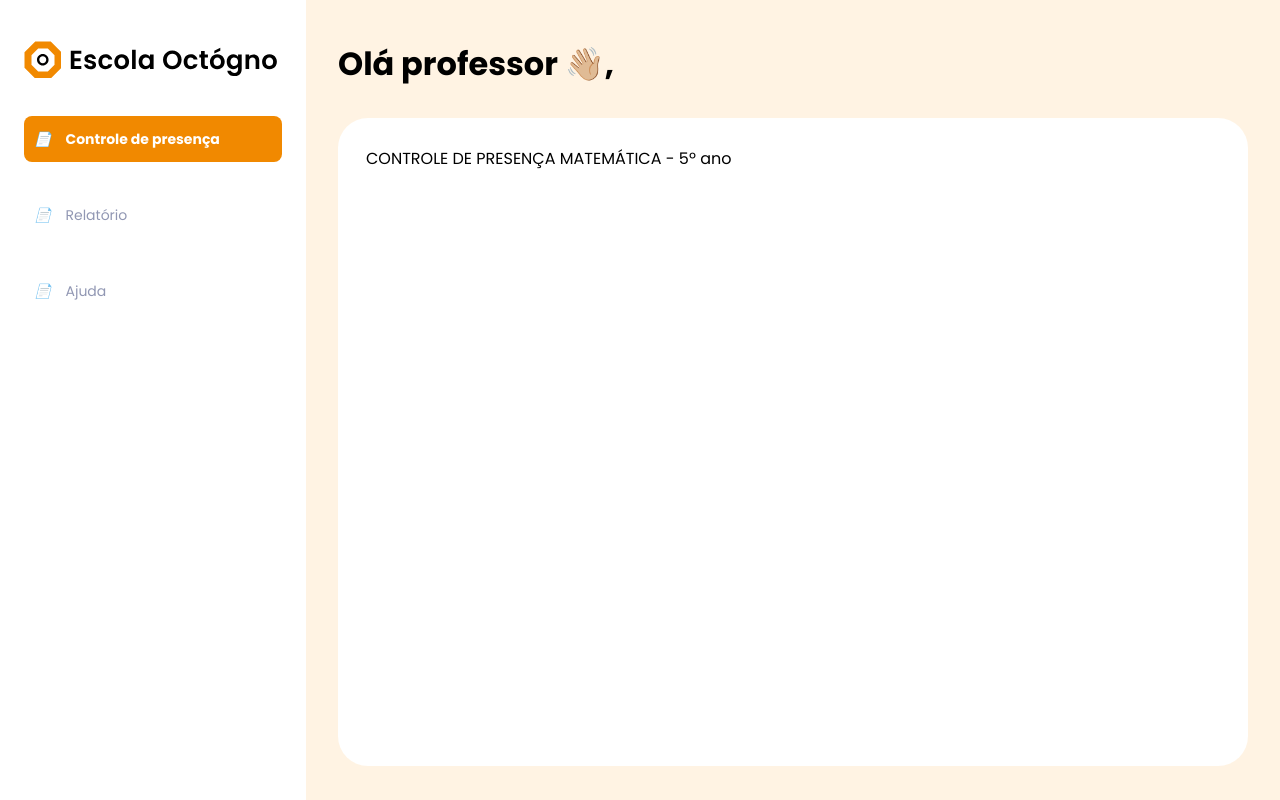
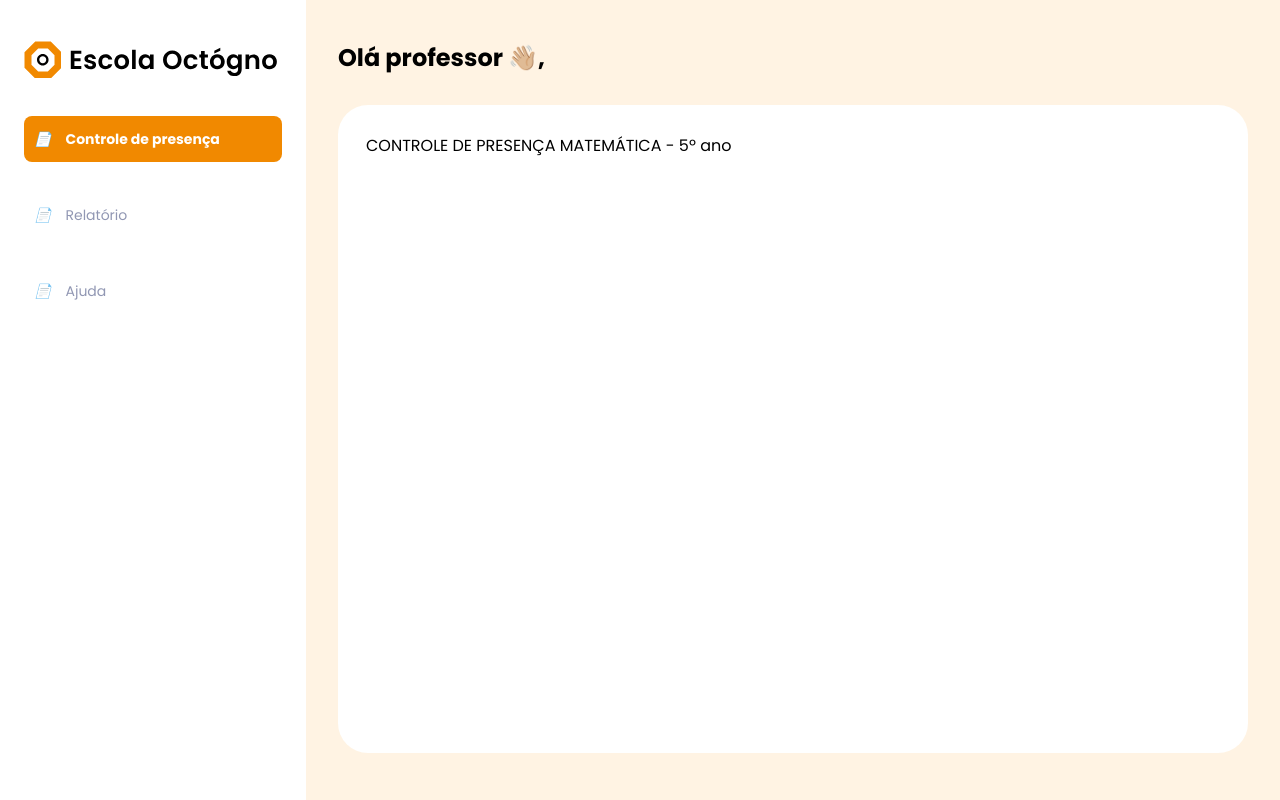
Before and after one commit to gabimendesh/prat_prof_ads_staff_mack, an Angular app in the folder staff-mack-app-frontend/: page /ajuda in a window 1280 px wide. Built offline with nearby package versions, Linux system fonts and the light colour scheme.

Commit message:
feat: corrigido tamanho fonte texto greetings

```diff
--- a/staff-mack-app-frontend/src/app/pages/presence-control-page/presence-control-page.component.scss
+++ b/staff-mack-app-frontend/src/app/pages/presence-control-page/presence-control-page.component.scss
@@ -3,6 +3,12 @@
 .container-presence-control {
     height: 100%;
     width: 100%;
+
+    &__greetings {
+        &--text {
+            font-size: 24px;
+        }
+    }
 
     &__box {
         margin-top: 30px;
```
